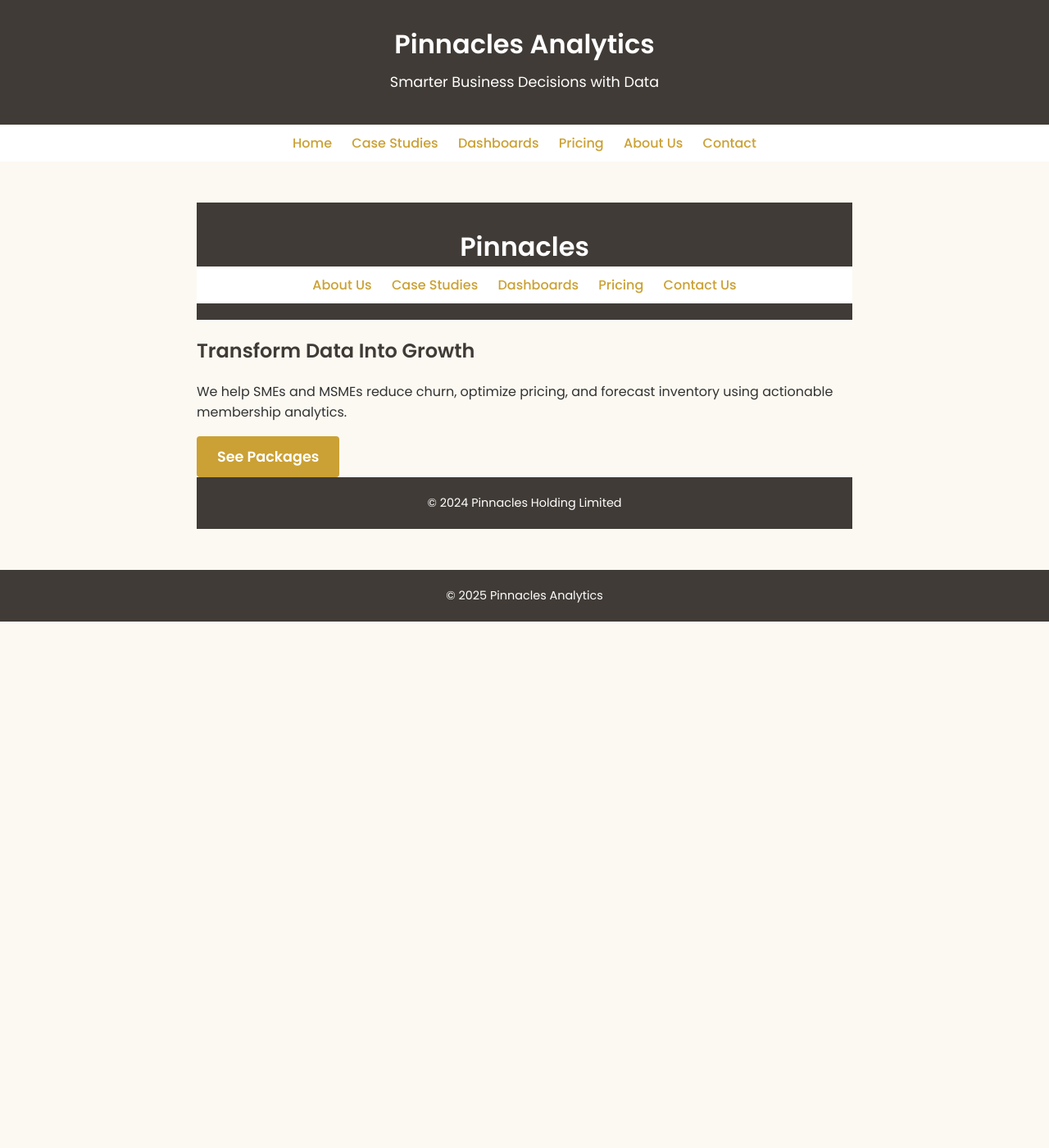
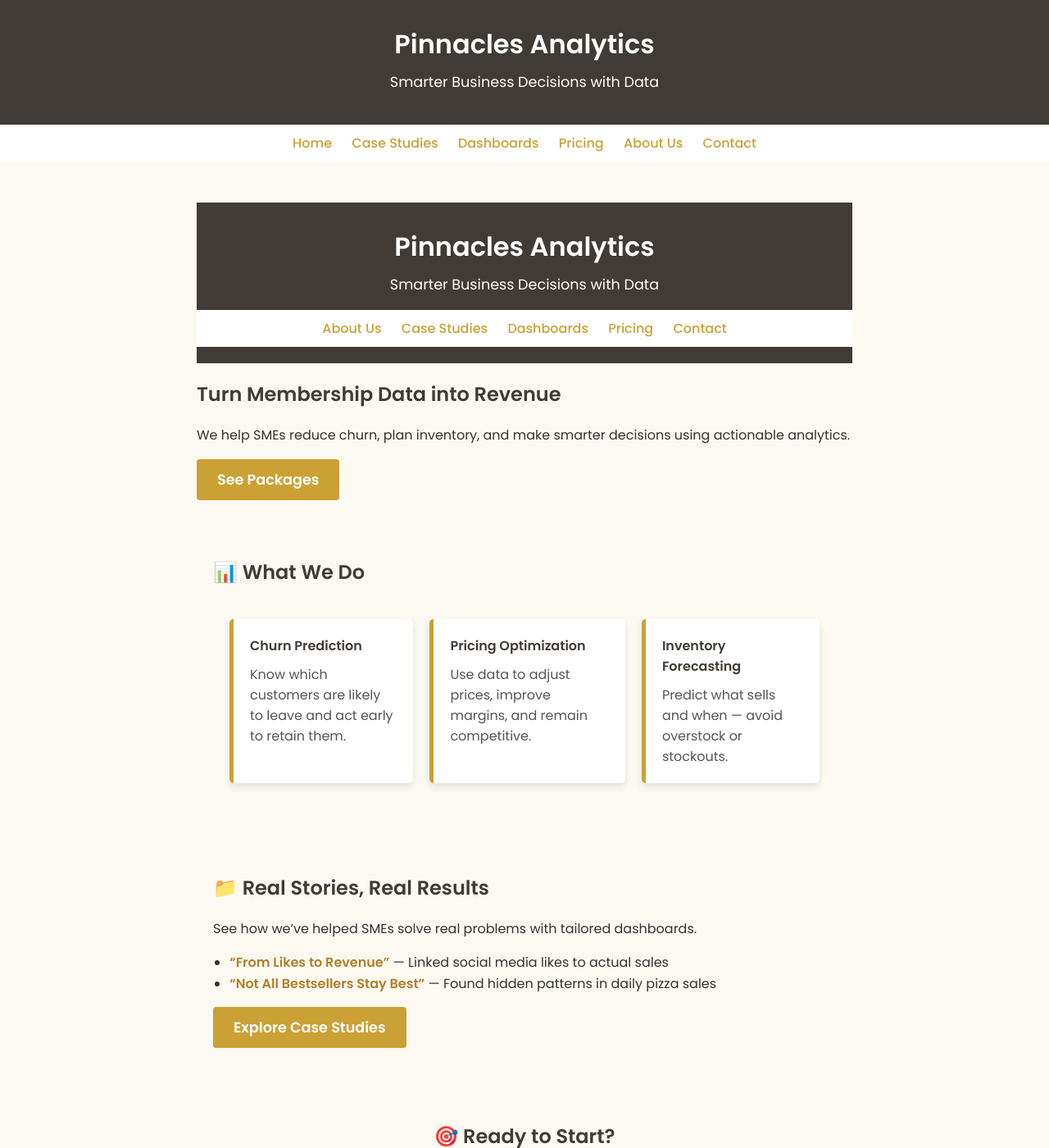
Before and after one commit to lyven81/pinnacles-learning-website, a Jekyll site: the page built from index.html, in a window 1280 px wide and 1400 px high. Shown: the whole window at 82% size. Built offline with Jekyll 4.4.1, drawn with Linux system fonts in a browser that asks for light colours; some of the changed text lies outside the part shown.

Commit message:
Update index.html

```diff
--- a/index.html
+++ b/index.html
@@ -3,42 +3,80 @@ layout: default
 title: Home
 nav_order: 1
 ---
+
 <!DOCTYPE html>
 <html lang="en">
 <head>
   <meta charset="UTF-8" />
   <meta name="viewport" content="width=device-width, initial-scale=1.0"/>
-  <title>Membership Analytics | Pinnacles Holding Limited</title>
+  <title>Pinnacles Analytics | Smart Insights for SMEs</title>
 
-  <!-- Google Font -->
   <link href="https://fonts.googleapis.com/css2?family=Poppins:wght@400;500;600&display=swap" rel="stylesheet">
-
-  <!-- ✅ Link to external CSS file -->
   <link rel="stylesheet" href="style.css">
 </head>
 
 <body>
   <header>
-<h1>Pinnacles</h1>
-<nav class="nav-links">
-  <a href="about-us.html">About Us</a>
-  <a href="case-studies.html">Case Studies</a>
-  <a href="dashboard.html">Dashboards</a>
-  <a href="pricing.html">Pricing</a>
-  <a href="contact.html">Contact Us</a>
-</nav>
+    <h1>Pinnacles Analytics</h1>
+    <p>Smarter Business Decisions with Data</p>
+    <nav class="nav-links">
+      <a href="about-us.html">About Us</a>
+      <a href="case-study.html">Case Studies</a>
+      <a href="dashboard.html">Dashboards</a>
+      <a href="pricing.html">Pricing</a>
+      <a href="contact.html">Contact</a>
+    </nav>
   </header>
 
   <!-- Hero Banner -->
   <section class="hero-banner">
-    <h2>Transform Data Into Growth</h2>
-    <p>We help SMEs and MSMEs reduce churn, optimize pricing, and forecast inventory using actionable membership analytics.</p>
-    <a href="#pricing" class="cta-button">See Packages</a>
+    <h2>Turn Membership Data into Revenue</h2>
+    <p>We help SMEs reduce churn, plan inventory, and make smarter decisions using actionable analytics.</p>
+    <a href="pricing.html" class="cta-button">See Packages</a>
   </section>
-  </div>
+
+  <!-- Services Overview -->
+  <section class="container">
+    <h2>📊 What We Do</h2>
+    <table class="services-table">
+      <tr>
+        <td>
+          <strong>Churn Prediction</strong>
+          Know which customers are likely to leave and act early to retain them.
+        </td>
+        <td>
+          <strong>Pricing Optimization</strong>
+          Use data to adjust prices, improve margins, and remain competitive.
+        </td>
+        <td>
+          <strong>Inventory Forecasting</strong>
+          Predict what sells and when — avoid overstock or stockouts.
+        </td>
+      </tr>
+    </table>
+  </section>
+
+  <!-- Case Study Highlights -->
+  <section class="container">
+    <h2>📁 Real Stories, Real Results</h2>
+    <p>See how we’ve helped SMEs solve real problems with tailored dashboards.</p>
+    <ul>
+      <li><strong>“From Likes to Revenue”</strong> — Linked social media likes to actual sales</li>
+      <li><strong>“Not All Bestsellers Stay Best”</strong> — Found hidden patterns in daily pizza sales</li>
+    </ul>
+    <a href="case-study.html" class="cta-button">Explore Case Studies</a>
+  </section>
+
+  <!-- Call to Action -->
+  <section class="container text-center">
+    <h2>🎯 Ready to Start?</h2>
+    <p>Choose a plan that fits your needs and see how data can drive your growth.</p>
+    <a href="pricing.html" class="cta-button">View Pricing</a>
+    <a href="contact.html" class="cta-button">Talk to Us</a>
+  </section>
 
   <footer>
-    <p>© 2024 Pinnacles Holding Limited</p>
+    <p>© 2025 Pinnacles Analytics</p>
   </footer>
 </body>
 </html>
```
